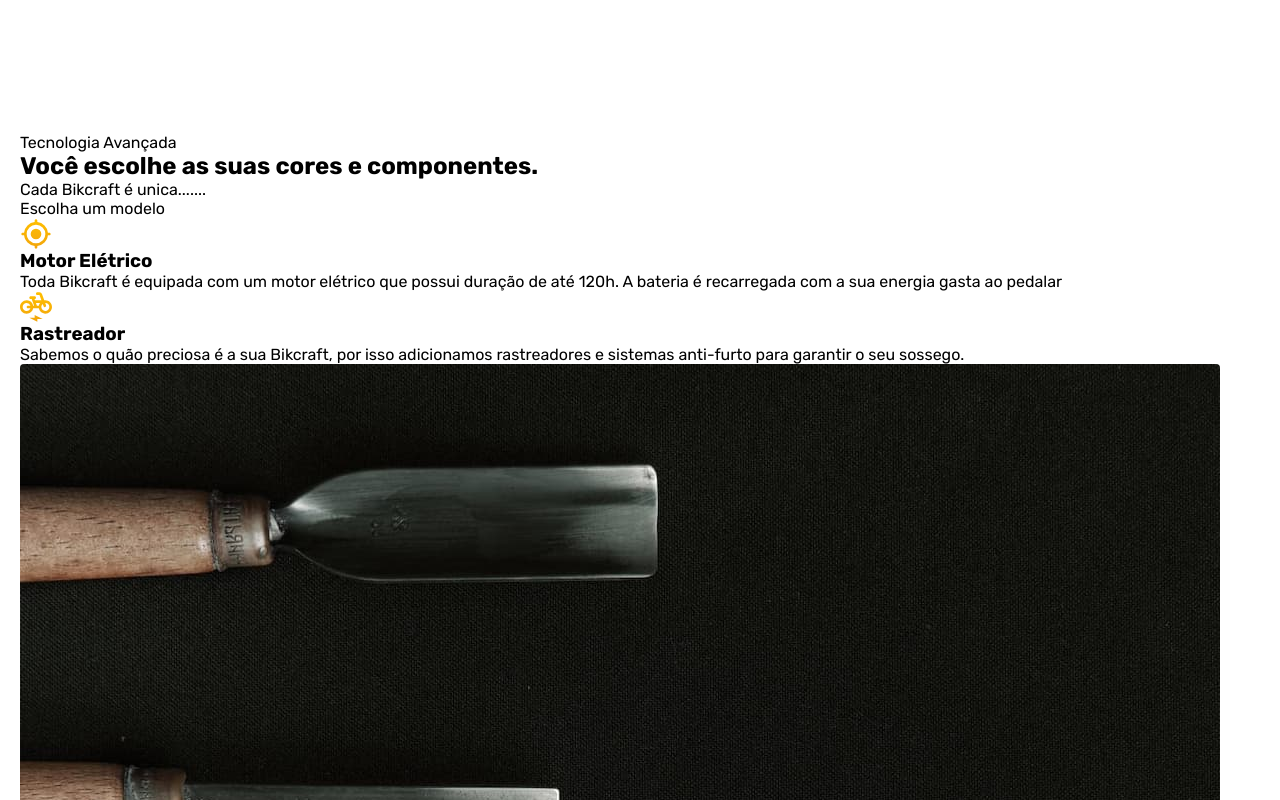
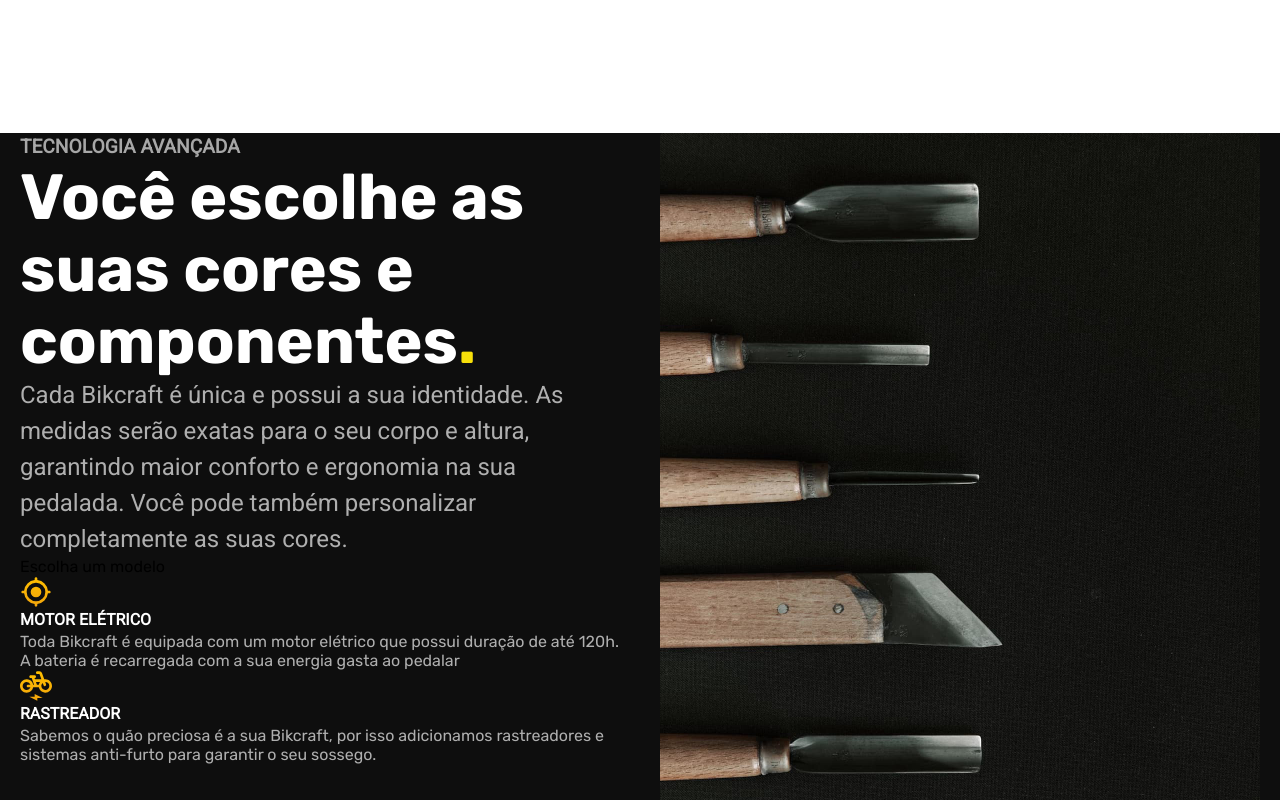
Before and after one commit to hideakikanashiro/bikcraft_project, a plain HTML site: page index.html in a window 1280 px wide. Shown: the part 1540-2340 px from the top of the page. Drawn offline with Linux system fonts and the light colour scheme.

Commit message:
tipografia-tecnologia

```diff
--- a/css/home/introducao.css
+++ b/css/home/introducao.css
@@ -24,6 +24,7 @@ h1 span {
 
 .introducao img {
   height: 100%;
+  width: 100%;
   object-fit: cover;
   border-radius: 4px
 }
--- /dev/null
+++ b/css/home/tecnologia.css
@@ -0,0 +1,25 @@
+
+.tecnologia-bg{
+  background-color:#0e0e0e
+}
+
+.tecnologia h2{
+  color: rgb(255, 255, 255);
+}
+
+.tecnologia p{
+  color: rgb(175, 175, 175);
+}
+
+.tecnologia{
+  display: grid;
+  grid-template-columns:  1fr 1fr;
+  gap: 40px;
+}
+
+.tecnologia-img img{
+height: 100%;
+width: 100%;
+object-fit: cover;
+object-position: left;
+}
--- a/css/style.css
+++ b/css/style.css
@@ -12,6 +12,7 @@
 
 /* HOME */
 @import url(./home/introducao.css);
+@import url(./home/tecnologia.css);
 
 /* BICICLETA */
 @import url(./bicicletas/bicicletas-listas.css);
--- a/css/utilidades/tipografia.css
+++ b/css/utilidades/tipografia.css
@@ -1,12 +1,28 @@
 .texto-grande {
   font-size: 4rem;
   line-height: 1.125;
+}
+
+.texto-ponto span{
+  color: rgb(247, 223, 10);
 }
 
 .texto-medio {
   font: 400 1.5rem/1.5 "Roboto", sans-serif;
 }
 
+.texto-p-importante-cinza {
+  font: 600 1.2rem/1.5 "Roboto", sans-serif;
+  color: rgb(167, 167, 167);
+  text-transform: uppercase;
+}
+
 .texto-grande2 {
   font: 600 4rem/1.125 "Poppins", sans-serif;
 }
+
+.texto-p-titulo-grid {
+  font: 600 1.0rem/1.5 "Roboto", sans-serif;
+  color: rgb(255, 255, 255);
+  text-transform: uppercase;
+}
--- a/index.html
+++ b/index.html
@@ -32,7 +32,8 @@
   <div class="container introducao">
     <div class="introducao-conteudo">
       <h1 class="texto-grande">Bicicletas feitas sob medida<span>.</span></h1>
-      <p class="texto-medio">Bicicletas elétricas de alta precisão e qualidade, feitas sob medida para o cliente. Explore o mundo na sua
+      <p class="texto-medio">Bicicletas elétricas de alta precisão e qualidade, feitas sob medida para o cliente.
+        Explore o mundo na sua
         velocidade com a Bikcraft.</p>
       <a href="./bicicletas.html" class="botao">Selecione a sua</a>
     </div>
@@ -75,27 +76,27 @@
 <article class="tecnologia-bg">
   <div class="container tecnologia">
     <div class="tecnologia-conteudo">
-      <span>Tecnologia Avançada</span>
-      <h2>Você escolhe as suas cores e componentes.</h2>
-      <p>Cada Bikcraft é unica.......</p>
-      <a href="./bicicletas.html">Escolha um modelo</a>
+      <span class="texto-p-importante-cinza">Tecnologia Avançada</span>
+      <h2 class="texto-grande texto-ponto">Você escolhe as suas cores e componentes<span>.</span></h2>
+      <p class="texto-medio">Cada Bikcraft é única e possui a sua identidade. As medidas serão exatas para o seu corpo e altura, garantindo maior conforto e ergonomia na sua pedalada. Você pode também personalizar completamente as suas cores.</p>
+      <a class="link" href="./bicicletas.html">Escolha um modelo</a>
       <div>
-        <img src="./img/icones/rastreador.svg" alt=""/>
-        <h3>Motor Elétrico</h3>
-        <p>Toda Bikcraft é equipada com um motor elétrico que possui duração de até 120h. A bateria é recarregada com a sua energia gasta ao pedalar</p>
+        <img src="./img/icones/rastreador.svg" alt="" />
+        <h3 class="texto-p-titulo-grid">Motor Elétrico</h3>
+        <p>Toda Bikcraft é equipada com um motor elétrico que possui duração de até 120h. A bateria é recarregada com a
+          sua energia gasta ao pedalar</p>
       </div>
       <div>
-        <img src="./img/icones/eletrica.svg" alt=""/>
-        <h3>Rastreador</h3>
-        <p>Sabemos o quão preciosa é a sua Bikcraft, por isso adicionamos rastreadores e sistemas anti-furto para garantir o seu sossego.</p>
+        <img src="./img/icones/eletrica.svg" alt="" />
+        <h3 class="texto-p-titulo-grid">Rastreador</h3>
+        <p>Sabemos o quão preciosa é a sua Bikcraft, por isso adicionamos rastreadores e sistemas anti-furto para
+          garantir o seu sossego.</p>
       </div>
     </div>
     <div class="tecnologia-img">
       <img src="./img/fotos/tecnologia.jpg" alt="Bicicleta Tecnologia" />
     </div>
   </div>
-
-
 </article>
 
 
```
Lines whose indentation alone changed are shown as unchanged.
